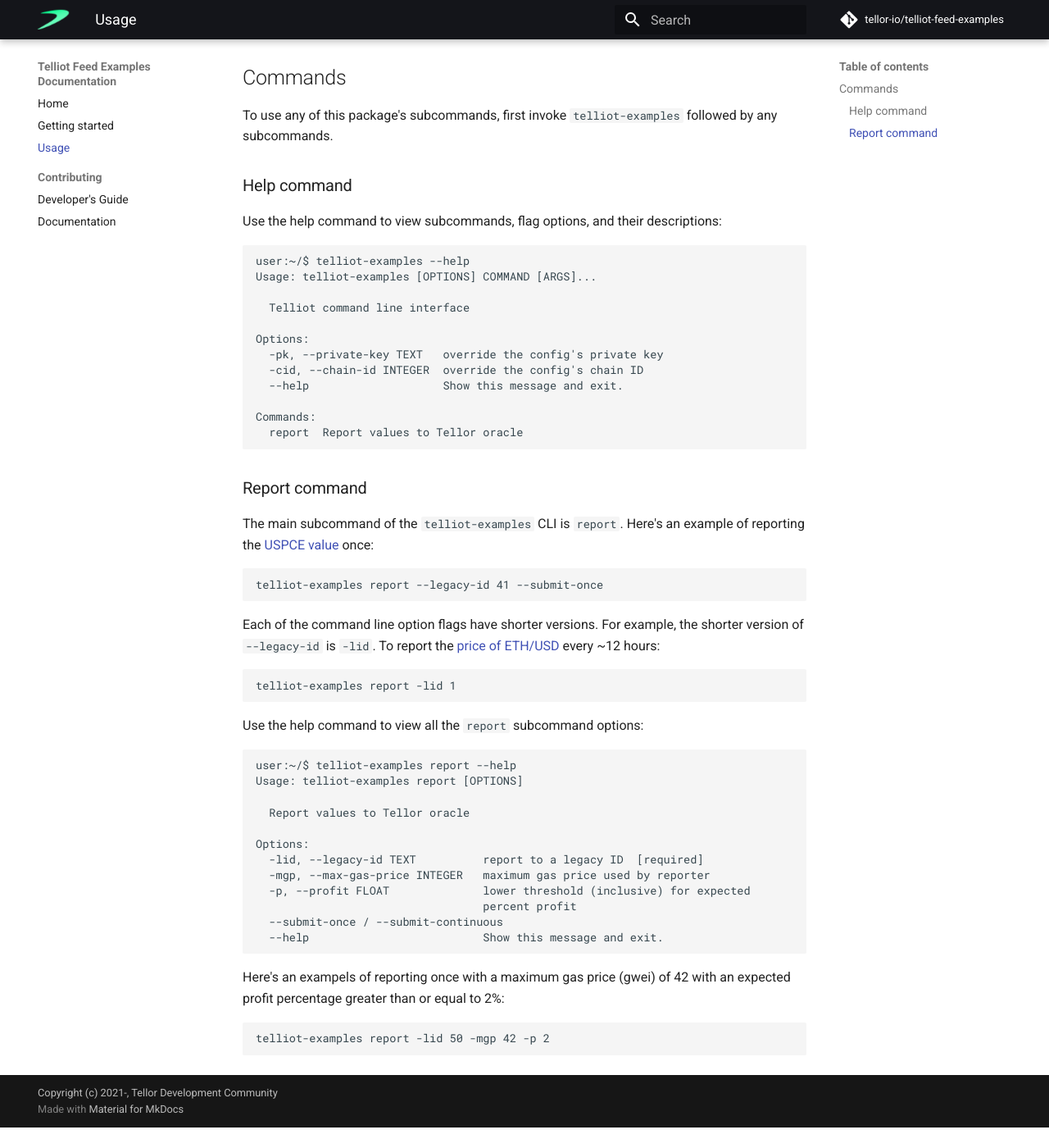
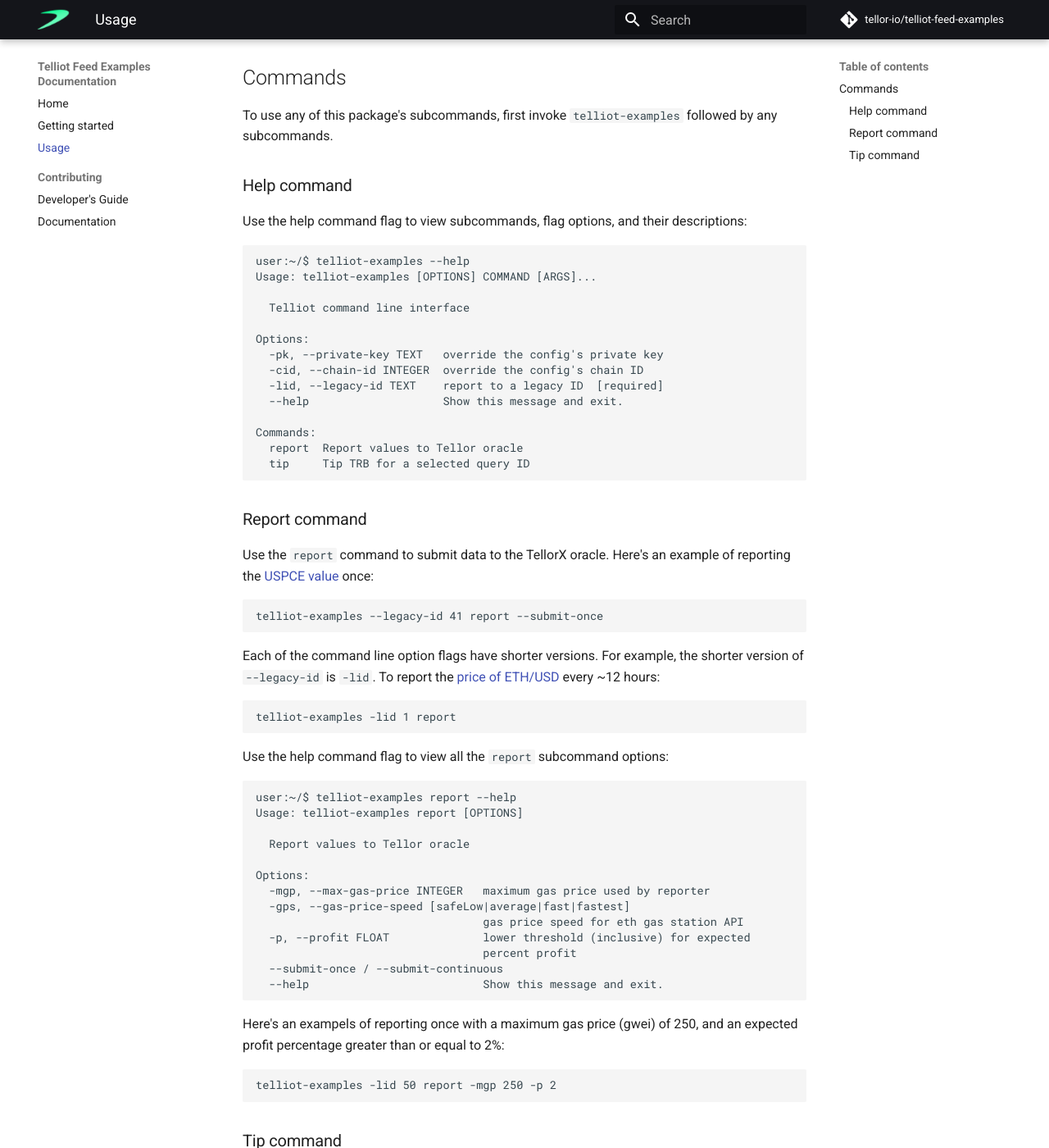
Before and after one commit to tellor-io/telliot-feeds, an MkDocs documentation site: the page built from docs/usage.md, in a window 1280 px wide and 1400 px high, scrolled down 338 px. Shown: the whole window at 82% size. Built offline with MkDocs 1.6.1 and Material for MkDocs 9.7.7, drawn with Linux system fonts in a browser that asks for light colours; comment, search, counter and statistics services are not loaded; before the commit the page ends 1713 px from its top, so only the background shows below that; some of the changed text lies outside the part shown.

Commit message:
update CLI commands and setup

````diff
--- a/docs/usage.md
+++ b/docs/usage.md
@@ -10,7 +10,7 @@
 
 ### Help command
 
-Use the help command to view subcommands, flag options, and their descriptions:
+Use the help command flag to view subcommands, flag options, and their descriptions:
 ```
 user:~/$ telliot-examples --help
 Usage: telliot-examples [OPTIONS] COMMAND [ARGS]...
@@ -20,25 +20,27 @@
 Options:
   -pk, --private-key TEXT   override the config's private key
   -cid, --chain-id INTEGER  override the config's chain ID
+  -lid, --legacy-id TEXT    report to a legacy ID  [required]
   --help                    Show this message and exit.
 
 Commands:
   report  Report values to Tellor oracle
+  tip     Tip TRB for a selected query ID
 ```
 
 ### Report command
 
-The main subcommand of the `telliot-examples` CLI is `report`. Here's an example of reporting the [USPCE value](https://github.com/tellor-io/dataSpecs/blob/main/ids/LegacyRequest-41.md) once:
+Use the `report` command to submit data to the TellorX oracle. Here's an example of reporting the [USPCE value](https://github.com/tellor-io/dataSpecs/blob/main/ids/LegacyRequest-41.md) once:
 ```
-telliot-examples report --legacy-id 41 --submit-once
+telliot-examples --legacy-id 41 report --submit-once
 ```
 
 Each of the command line option flags have shorter versions. For example, the shorter version of `--legacy-id` is `-lid`. To report the [price of ETH/USD](https://github.com/tellor-io/dataSpecs/blob/main/ids/LegacyRequest-01.md) every ~12 hours:
 ```
-telliot-examples report -lid 1
+telliot-examples -lid 1 report
 ```
 
-Use the help command to view all the `report` subcommand options:
+Use the help command flag to view all the `report` subcommand options:
 ```
 user:~/$ telliot-examples report --help
 Usage: telliot-examples report [OPTIONS]
@@ -46,15 +48,30 @@
   Report values to Tellor oracle
 
 Options:
-  -lid, --legacy-id TEXT          report to a legacy ID  [required]
   -mgp, --max-gas-price INTEGER   maximum gas price used by reporter
+  -gps, --gas-price-speed [safeLow|average|fast|fastest]
+                                  gas price speed for eth gas station API
   -p, --profit FLOAT              lower threshold (inclusive) for expected
                                   percent profit
   --submit-once / --submit-continuous
   --help                          Show this message and exit.
 ```
 
-Here's an exampels of reporting once with a maximum gas price (gwei) of 42 with an expected profit percentage greater than or equal to 2%:
+Here's an exampels of reporting once with a maximum gas price (gwei) of 250, and an expected profit percentage greater than or equal to 2%:
 ```
-telliot-examples report -lid 50 -mgp 42 -p 2
+telliot-examples -lid 50 report -mgp 250 -p 2
 ```
+
+### Tip command
+
+Use the `tip` command to reward reporters for submitting values corresponding to a specific query ID.
+
+Like the report command, the `--legacy-id/-lid` flag is also required to tip. Here's an example of tipping one Tellor Tribute (TRB) for the price of ETH in USD:
+```
+telliot-examples -lid 1 tip --amount-trb 1
+```
+
+And tipping 4.2 TRB for ETH/JPY:
+```
+telliot-examples -lid 59 tip -trb 4.2
+```
````
Also changed, not shown: README.md (+10 -20 lines), docs/getting-started.md (+17 -0 lines).
